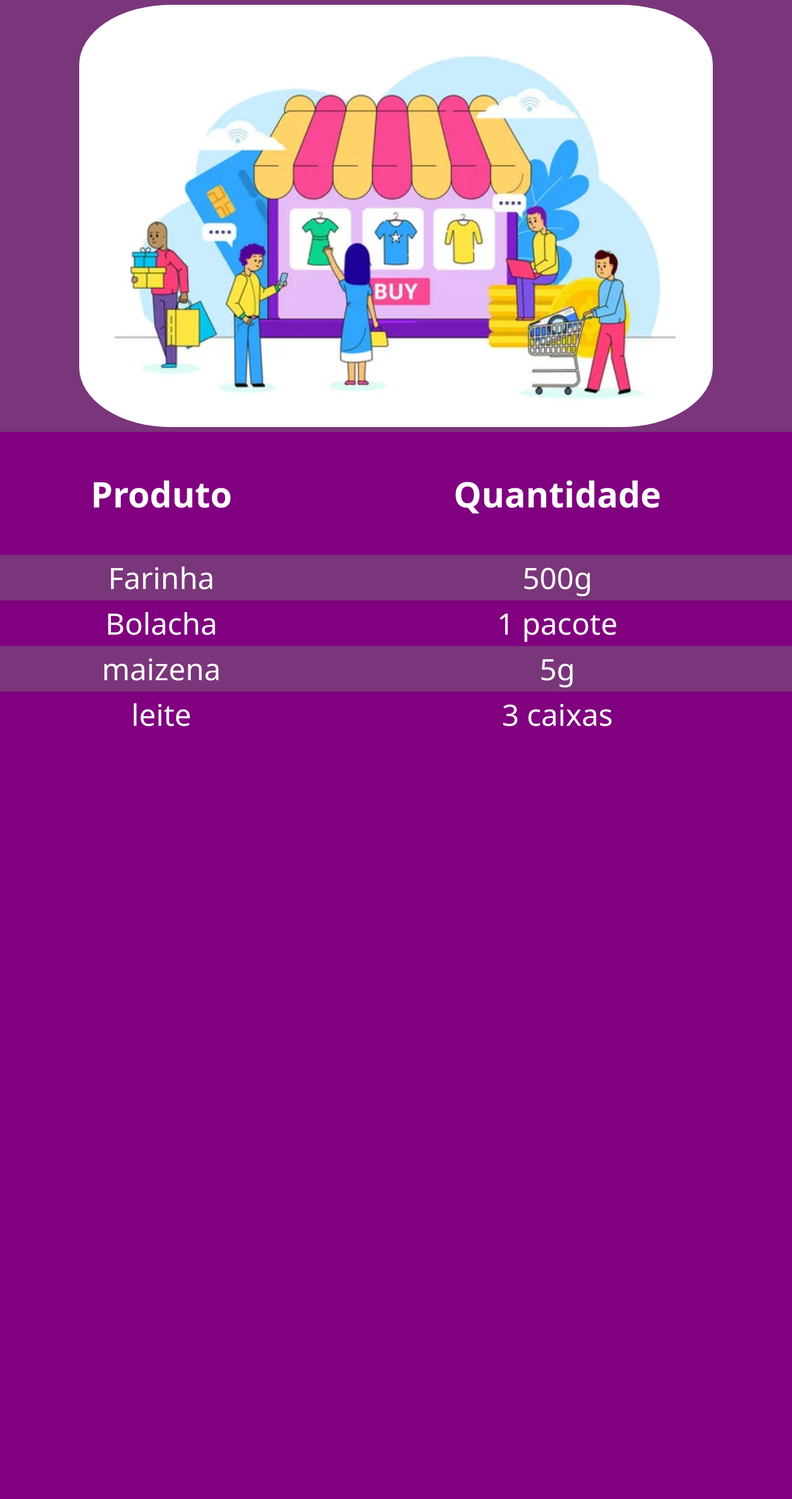
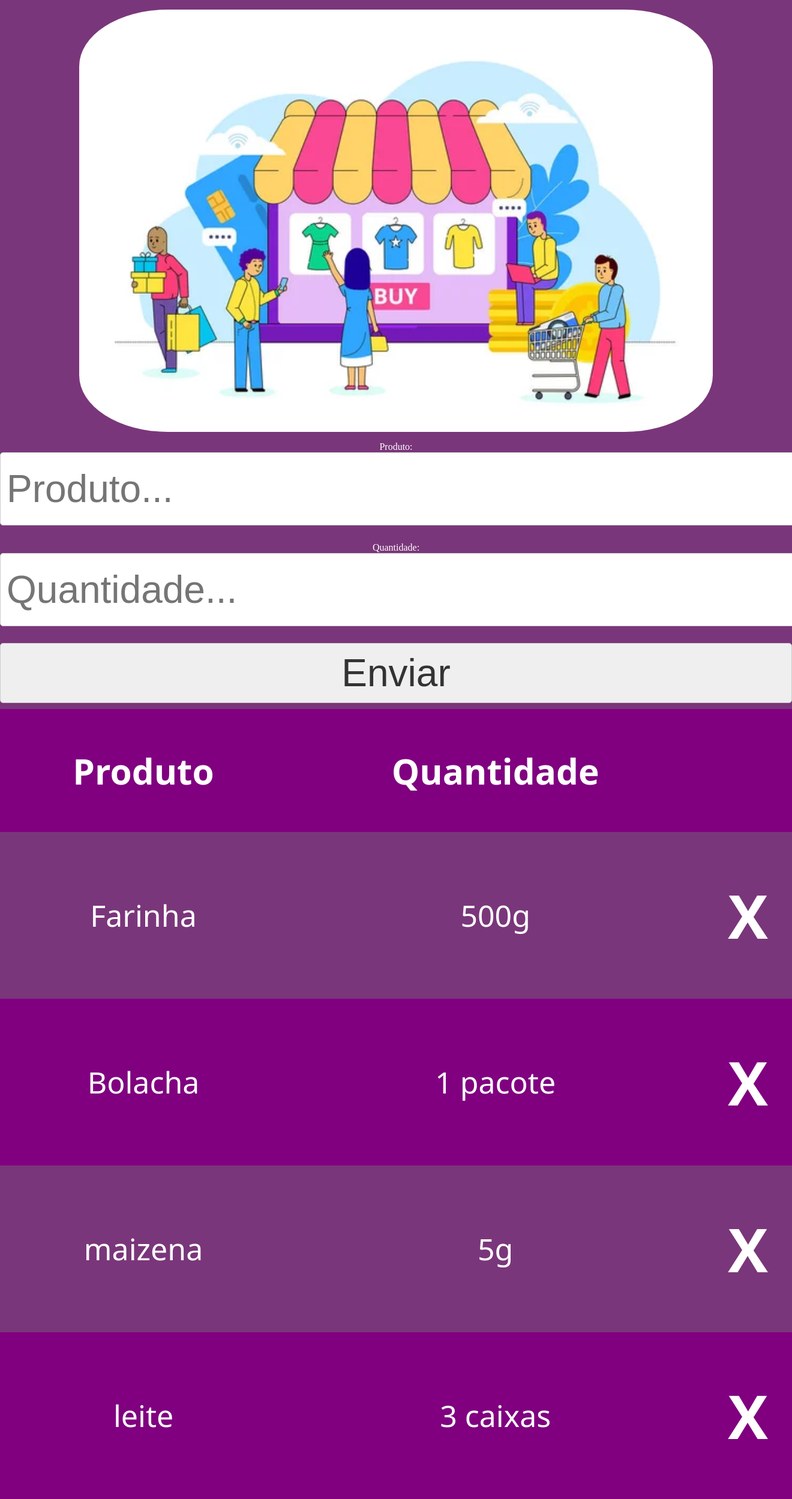
Before and after one commit to Daenas/Lista_Compra-Django, a Django app: page / in a window 1320 px wide; the page is wider, and only the part inside the window is pictured. Shown: that part at 60% size. Before the commit the page ends 1211 px from the top of that part, so only its background shows below. Run offline with Django 4.2, Linux system fonts and the light colour scheme; data comes from the database, SQL or seed files in the repository.

Commit message:
quase adicionando produtos novos no banco de dados

```diff
--- a/core/static/css/estilo.css
+++ b/core/static/css/estilo.css
@@ -27,6 +27,10 @@ th, td {
   align-items: center;
 }
 
+tr{
+  border-radius: 1px;
+}
+
 th {
   background-color: purple;
   font-weight: bold;
@@ -39,15 +43,36 @@ tr:nth-child(even) {
 img {
   width: 80%;
   height: auto;
-  padding: 8px;
+  padding: 16px;
   border-radius: 15%;
   display: flex;
   margin: auto;
 }
 
-@media(max-width: 800px){
-  body{
-    background-color: red;
-  }
+.formulario input[type="text"] {
+  display: block;
+  width: 100%;
+  height: 100px;
+  padding: 10px;
+  border: 1px solid #ccc;
+  border-radius: 5px;
+  font-size: 64px;
+  color: #333;
+  margin-bottom: 10px;
+}
 
+.formulario input[type="submit"] {
+  display: block;
+  width: 100%;
+  height: 100px;
+  padding: 10px;
+  border: 1px solid #ccc;
+  border-radius: 5px;
+  font-size: 64px;
+  color: #333;
+  margin-bottom: 10px;
 }
+
+.formulario{
+  text-align: center;
+}
--- a/core/templates/index.html
+++ b/core/templates/index.html
@@ -8,11 +8,29 @@
   </head>
   <body>
     <img src="{% static 'images/mercado.jpg' %}" />
+
+
+
+    <div class="formulario">
+      <form action = "{% url 'processa_formulario' %}" method="POST"> {% csrf_token %}
+        <label">Produto:</label>
+        <input type = "text" placeholder="Produto..." name = "produto">
+        <br>
+        <label">Quantidade:</label>
+        <input type = "text" placeholder="Quantidade..." name = "quantidade">
+        <br>
+        <input type = "submit" value = "Enviar">
+      </form>
+    </div>
+
+
+
     <table>
       <thead>
         <tr>
           <th><h3>Produto</h3></th>
           <th><h3>Quantidade</h3></th>
+          <th><h3></h3></th>
         </tr>
       </thead>
       <tbody>
@@ -20,6 +38,7 @@
         <tr>
           <td>{{produto.nome}}</td>
           <td>{{produto.quantidade}}</td>
+          <td><h1>X</h1></td>
           {% endfor %}
         </tr>
       </tbody>
--- a/core/urls.py
+++ b/core/urls.py
@@ -1,6 +1,7 @@
 from django.urls import path
-from .views import index
+from .views import index, processa_formulario
 
 urlpatterns = [
-    path("", index, name = "index")
+    path("", index, name = "index"),
+    path("processa_formulario", processa_formulario, name = "processa_formulario")
 ]
--- a/core/views.py
+++ b/core/views.py
@@ -1,5 +1,6 @@
 from django.shortcuts import render
 from .models import Produto
+from django.http import HttpResponse
 
 def index(request):
     produtos = Produto.objects.all()
@@ -11,3 +12,9 @@ def index(request):
     }
 
     return render(request, 'index.html', context)
+
+def processa_formulario(request):
+    produto = request.POST.get('produto')
+    quantidade = request.POST.get('quantidade')
+
+    return HttpResponse(f'{quantidade} {produto}')
```
